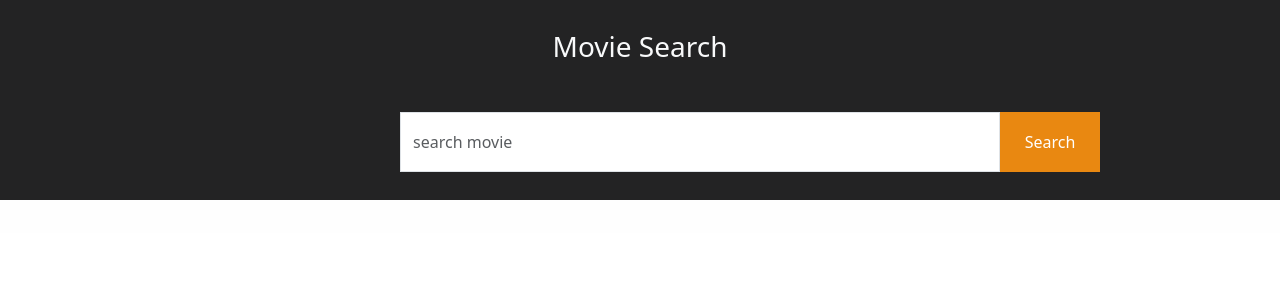
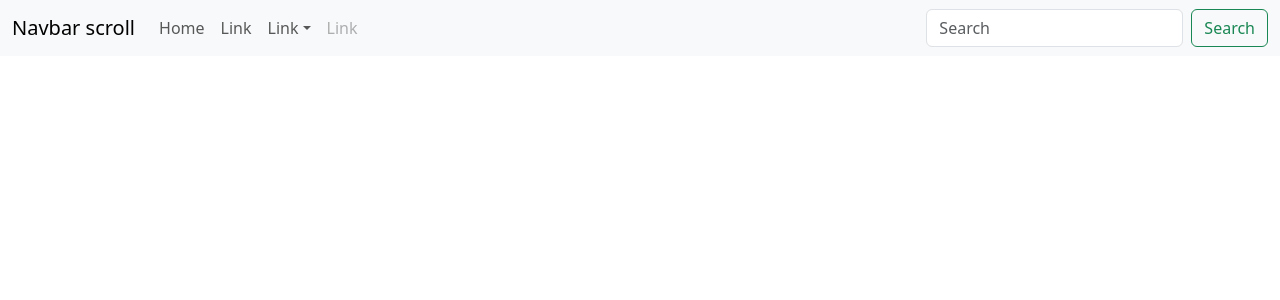
Before and after one commit to Varsha-JJ/Movie-Search, a React (Create React App) app: page /movie in a window 1280 px wide. Shown: the top 300 px of the page. Built offline with nearby package versions, Linux system fonts and the light colour scheme.

Commit message:
detail page edited

```diff
--- a/src/Detailmovie.jsx
+++ b/src/Detailmovie.jsx
@@ -1,8 +1,9 @@
-import React, { useState,useEffect} from 'react';
-import './Movie.css';
+import React, { useEffect, useState } from 'react';
 import 'bootstrap/dist/css/bootstrap.min.css';
+import Card from 'react-bootstrap/Card';
+import { Link, useParams } from 'react-router-dom';
 import axios from 'axios';
-import { useParams } from 'react-router-dom';
+
 
 
 
@@ -17,21 +18,25 @@ const Detailmovie =() => {
           })
     },[])
   return (
-    <div className='container-fluid'>
-            <div class="row">
-            <div class="col-sm-12">
-                <div class="card m-lg-5 cards">
-                    <div class="card-body">
-                        <img src={data.Poster} alt="poster" class="poster"/>
-                        <h5 class="card-title">Movie name : {data.Title}</h5>
-                        <p class="card-text">Type : {data.Type}</p>
-                        <p class="card-text">Year : {data.Year}</p>
-                        <p class="card-text">Released : {data.Released}</p>
-                        <p class="card-text">Language : {data.Language}</p>
-                    </div>
-                </div>
-            </div>
-        </div>
+    <div className='cardalign'>
+      <Card style={{ width: '30rem' }} className='cardstyles mt-5'>
+      <Card.Img variant="top" src={data.Poster} className='imgsty'/>
+    </Card>
+
+    <Card style={{ width: '40rem' }} className='cardstyle mt-5'>
+      <Card.Body className='cardbody'>
+        <Card.Title className='titlesty mt-5'>{data.Title}</Card.Title>
+        <Card.Subtitle className="mb-2 mt-3">Released : {data.Released}</Card.Subtitle>
+        <Card.Text>
+          {data.Plot}
+        </Card.Text>
+        <Card.Subtitle className="mb-2 mt-3">Language : {data.Language}</Card.Subtitle>
+        <Card.Subtitle className="mb-2 mt-3">Actors : {data.Actors}</Card.Subtitle>
+        <Card.Subtitle className="mb-2 mt-3">Genre : {data.Genre}</Card.Subtitle>
+        <Link to='/'><button className='btn'>Go back</button></Link>
+      </Card.Body>
+    </Card>
+    <div></div>
     </div>
 
   )
--- a/src/Movie.css
+++ b/src/Movie.css
@@ -1,85 +1,46 @@
-.headmain{
-    width: 100%;
-    height: 200px;
-    background-color: #232324;
-}
-.input-align{
-    margin-left: 400px;
-    padding-top: 40px;
+/* movie search  */
+
+.alignsearch{
     display: flex;
     flex-wrap: wrap;
-}
-.form-control{
-    width: 600px!important;
-    height: 60px;
-    border-radius:0px!important;
-    border: none;
-    outline: none;
-}
-/* body  */
-.container-fluid{
-    width: 100%;
-    height: 100%!important;
-    background-color: rgb(254, 254, 254)!important;
-    padding-left: 105px!important;
-    padding-right: 105px!important;
-    padding-top: 33px!important;
-}
-
-.card{
-    width: 18rem;
-    margin-top: 0px;
-    height: 350px!important;
-    border-radius: 5px;
-
-}
-
-img{
-    width: 18rem;
-    height: 350px;
-    /* border-radius: 50%; */
-}
-
-button{
-    width: 100px;
-    border: none;
-    color: white;
-    background-color: rgb(233, 136, 17);
-    outline: none;
-    /* border-radius: 10px; */
-}
-
-body{
-    background-color: rgb(255, 255, 255)!important;
-}
-
-.alig{
-    padding-top: 30px;
+    justify-content: center;
+    align-items: center;
+    height: 100px;
 }
 
 
-.cards{
-    width: 700px!important;
-    margin-top: 0px;
+
+
+/* detail  */
+
+.cardalign{
+    display: flex;
+    flex-wrap: wrap;
+    justify-content: center;
+}
+
+.cardstyles{
+    border: 0px!important;
+    border-radius: 3px;
+    height: 600px;
+}
+.imgsty{
+    height: 600px;
+}
+.cardstyle{
+    border: 0px!important;
+    border-radius: 3px;
     height: 500px!important;
+}
+
+.cardbody{
+    border: 0px;
+    font-family: 'Gill Sans', 'Gill Sans MT', Calibri, 'Trebuchet MS', sans-serif;
+    color: black;
+}
+
+.titlesty{
+    font-weight: bold!important;
+    font-size: 2.5rem!important;
 
 }
-.btns{
-    width: 140px;
-    height: 40px;
-    margin-left: 80px;
-    margin-bottom: 30px;
-    border-radius: 3px;
-}
-
-.image :hover{
-    transform: scaleX(1.1);
-}
-
-.poster{
-    width: 300px;
-    height: 400px;
-    position: absolute;
-    margin-left: 350px;
-    margin-top: 10px;
-}
--- a/src/Movie.jsx
+++ b/src/Movie.jsx
@@ -3,6 +3,12 @@ import './Movie.css';
 import 'bootstrap/dist/css/bootstrap.min.css';
 import axios from 'axios';
 import { Link } from 'react-router-dom';
+import Button from 'react-bootstrap/Button';
+import Container from 'react-bootstrap/Container';
+import Form from 'react-bootstrap/Form';
+import Nav from 'react-bootstrap/Nav';
+import Navbar from 'react-bootstrap/Navbar';
+import NavDropdown from 'react-bootstrap/NavDropdown';
 
 const Movie = () => {
     const [moviedata,setmoviedata] = useState([])
@@ -25,26 +31,44 @@ const Movie = () => {
 
   return (
     <div>
-      <div className='headmain'>
-        <div className='alig'>
-        <h3 className='text-center text-light text'>Movie Search</h3>
-        </div>
-        <div className='input-align'>
-             <input type="text" className='form-control' placeholder="search movie" name="title" value={searchdata} onChange={change} />
-             <button onClick={handlesearch}>Search</button>
-        </div>
-      </div>
-      <div className='container-fluid'>
-            <div class="row">
-               {moviedata?.map((movie)=>(
-                <div class="col-sm" >
-                    <div class="card mt-4 image" >
-                        <Link to={`/view/${movie.imdbID}`}> <img class="card-img-top" src={movie.Poster} alt="Card image cap"/></Link>
-                    </div>
-                </div>
-               ))}
-            </div>
-      </div>
+       <Navbar expand="lg" className="bg-body-tertiary">
+      <Container fluid>
+        <Navbar.Brand href="#">Navbar scroll</Navbar.Brand>
+        <Navbar.Toggle aria-controls="navbarScroll" />
+        <Navbar.Collapse id="navbarScroll">
+          <Nav
+            className="me-auto my-2 my-lg-0"
+            style={{ maxHeight: '100px' }}
+            navbarScroll
+          >
+            <Nav.Link href="#action1">Home</Nav.Link>
+            <Nav.Link href="#action2">Link</Nav.Link>
+            <NavDropdown title="Link" id="navbarScrollingDropdown">
+              <NavDropdown.Item href="#action3">Action</NavDropdown.Item>
+              <NavDropdown.Item href="#action4">
+                Another action
+              </NavDropdown.Item>
+              <NavDropdown.Divider />
+              <NavDropdown.Item href="#action5">
+                Something else here
+              </NavDropdown.Item>
+            </NavDropdown>
+            <Nav.Link href="#" disabled>
+              Link
+            </Nav.Link>
+          </Nav>
+          <Form className="d-flex">
+            <Form.Control
+              type="search"
+              placeholder="Search"
+              className="me-2"
+              aria-label="Search"
+            />
+            <Button variant="outline-success">Search</Button>
+          </Form>
+        </Navbar.Collapse>
+      </Container>
+    </Navbar>
     </div>
   )
 }
```
